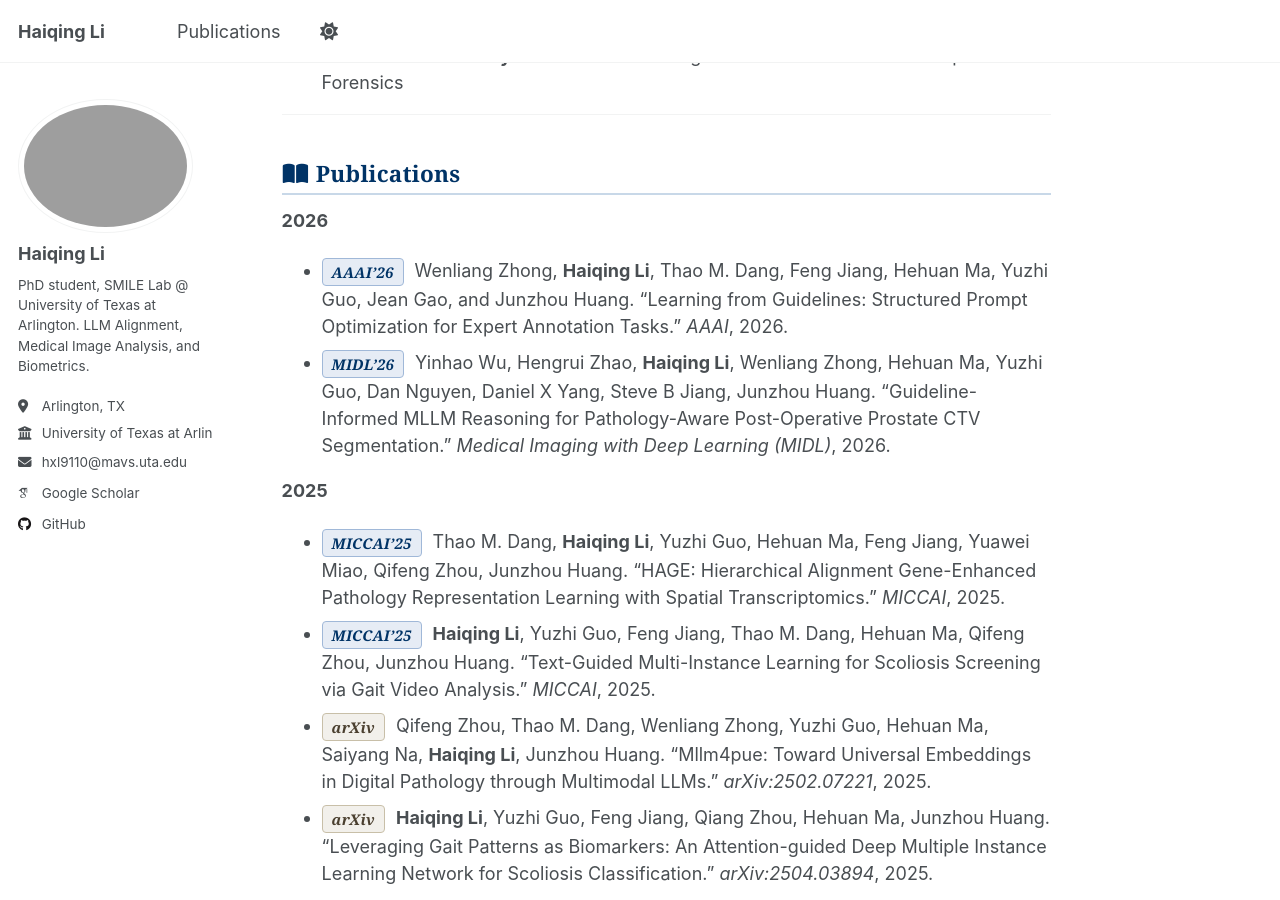
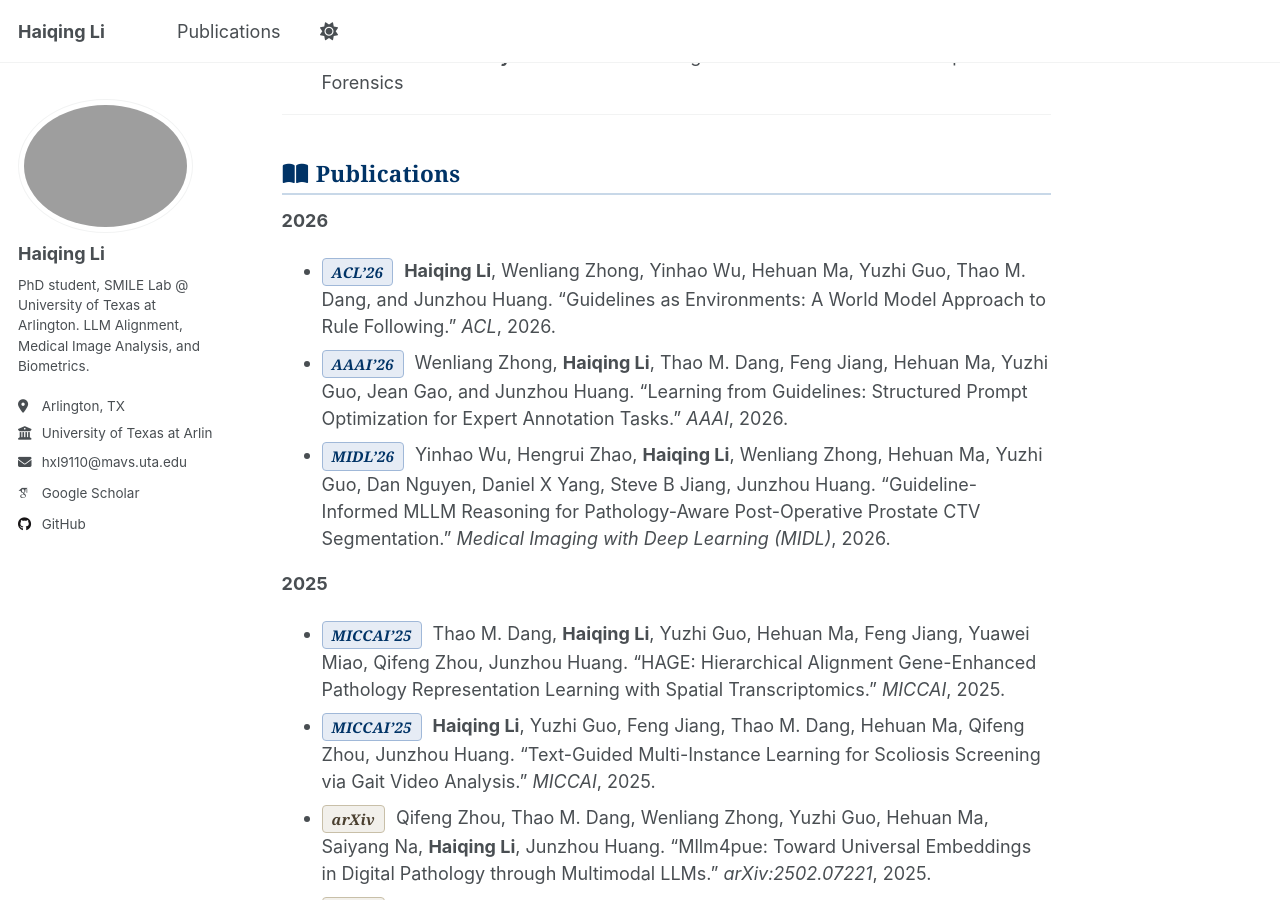
Before and after one commit to lhqqq/lhqqq.github.io, a Jekyll site: the page built from _pages/about.md, in a window 1280 px wide and 900 px high, scrolled down 875 px. Built offline with Jekyll 4.4.1, drawn with Linux system fonts in a browser that asks for light colours; some web fonts are replaced; a script that is not in the unit is left out.

Commit message:
Update publication entries for 2026

```diff
--- a/_pages/about.md
+++ b/_pages/about.md
@@ -73,7 +73,7 @@ I won the IJCB 2023 [Best Student Paper Award](https://ijcb2023.ieee-biometrics.
 ## <i class="fas fa-fw fa-book-open"></i> Publications
 
 **2026**
-
+- <span class="pub-venue pv-conf">ACL'26</span> **Haiqing Li**, Wenliang Zhong, Yinhao Wu, Hehuan Ma, Yuzhi Guo, Thao M. Dang, and Junzhou Huang. "Guidelines as Environments: A World Model Approach to Rule Following." *ACL*, 2026.
 - <span class="pub-venue pv-conf">AAAI'26</span> Wenliang Zhong, **Haiqing Li**, Thao M. Dang, Feng Jiang, Hehuan Ma, Yuzhi Guo, Jean Gao, and Junzhou Huang. "Learning from Guidelines: Structured Prompt Optimization for Expert Annotation Tasks." *AAAI*, 2026.
 - <span class="pub-venue pv-conf">MIDL'26</span> Yinhao Wu, Hengrui Zhao, **Haiqing Li**, Wenliang Zhong, Hehuan Ma, Yuzhi Guo, Dan Nguyen, Daniel X Yang, Steve B Jiang, Junzhou Huang. "Guideline-Informed MLLM Reasoning for Pathology-Aware Post-Operative Prostate CTV Segmentation." *Medical Imaging with Deep Learning (MIDL)*, 2026.
 
```
